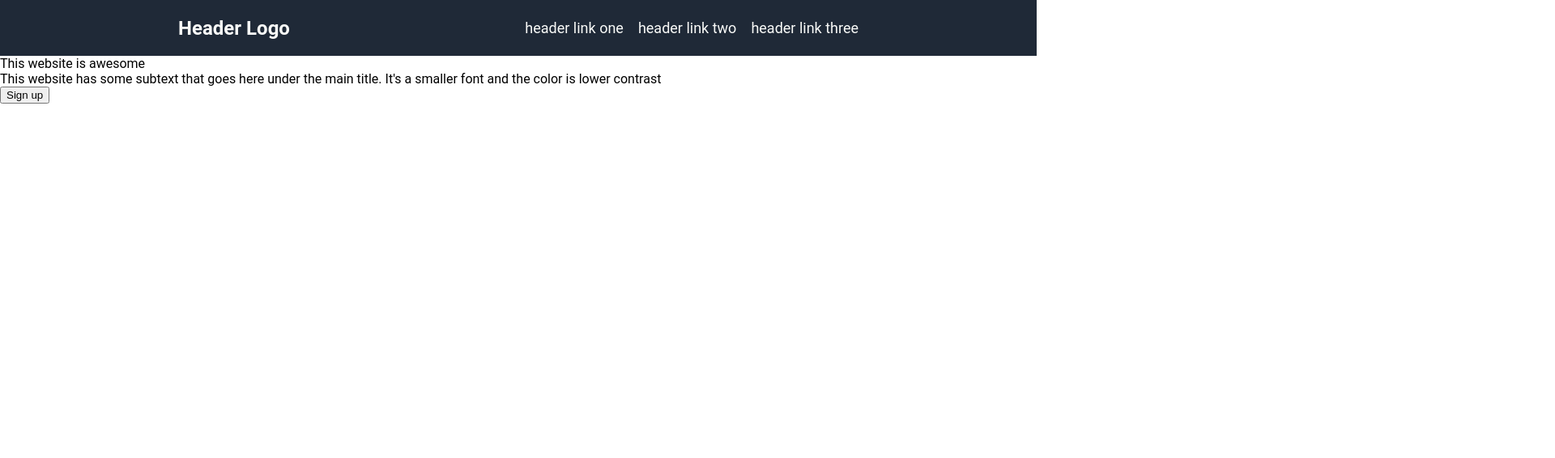
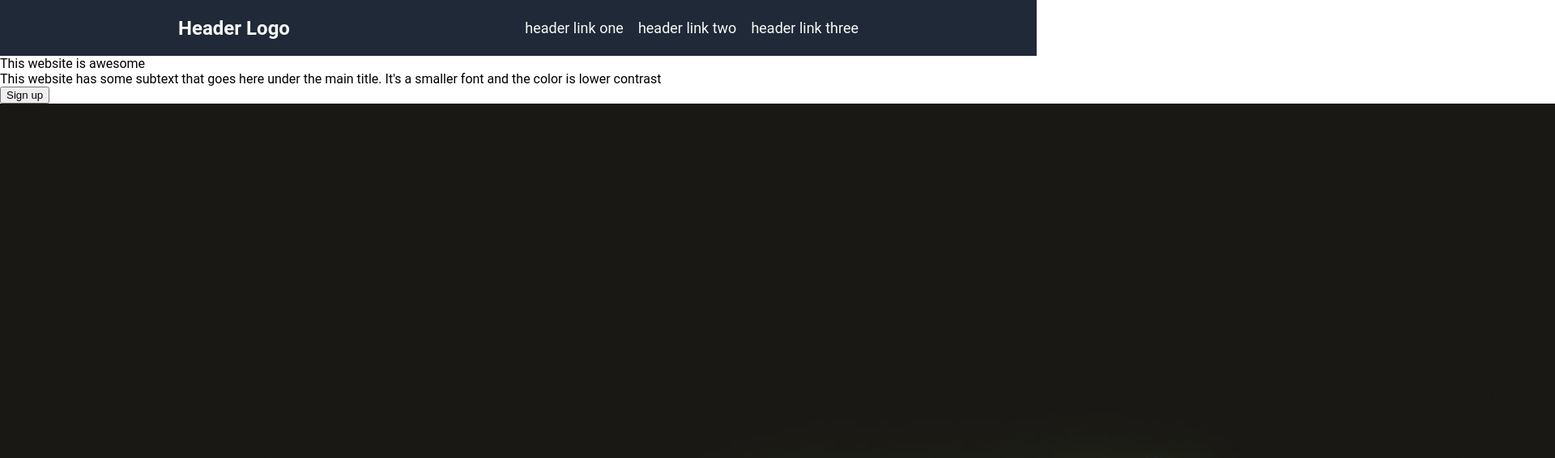
Before and after one commit to prettykaur/odin-landingpage, a plain HTML site: page index.html in a window 1280 px wide. Shown: the top 566 px of the page at 81% size, 1920 px wide, since content can reach past the window. Drawn offline with Linux system fonts and the light colour scheme.

Commit message:
Add say-cheese.jpg to index.html

```diff
--- a/index.html
+++ b/index.html
@@ -22,7 +22,7 @@
             <div class="hero-main">This website is awesome</div>
             <div class="hero-text">This website has some subtext that goes here under the main title. It's a smaller font and the color is lower contrast</div>
             <button class="sign-up">Sign up</button>
-        </div>
+        <img src="./images/say-cheese.jpg" alt="bright yellow neon sign saying say cheese">
     </div>
 </body>
 </html>
```
